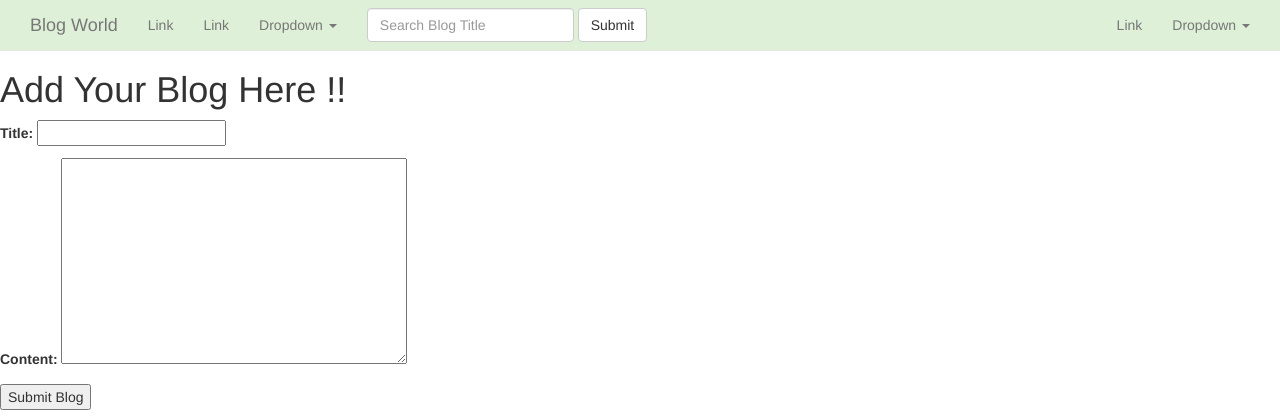
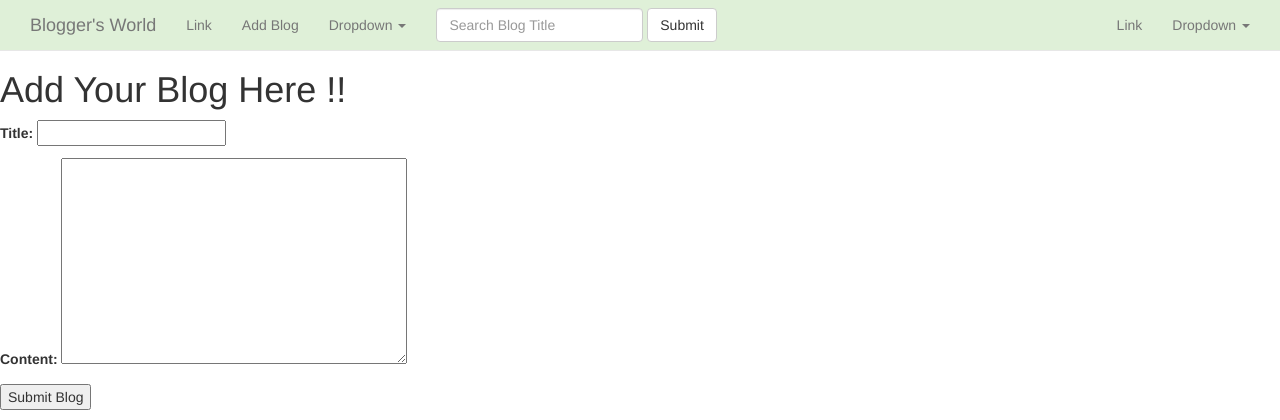
Before and after one commit to 1995YogeshSharma/SampleBlogApp, a Django app: page /blog/add_blog/ in a window 1280 px wide. Shown: the top 420 px of the page. Run offline with Django 3.2, Linux system fonts and the light colour scheme; a user stored in the database is signed in; some libraries are stand-ins or nearby versions.

Commit message:
adding blog - link added on home page to add blog

```diff
--- a/templates/base.html
+++ b/templates/base.html
@@ -20,13 +20,13 @@
                     <span class="icon-bar"></span>
                     <span class="icon-bar"></span>
                     </button>
-                    <a class="navbar-brand" href="{% url 'home' %}">Blog World</a>
+                    <a class="navbar-brand" href="{% url 'home' %}">Blogger's World</a>
                 </div >
 <!-- Collect the nav links, forms, and other content for toggling -->
                 <div class="collapse navbar-collapse bg-success" id="bs-example-navbar-collapse-1">
                     <ul class="nav navbar-nav">
                         <li class=""><a href="#">Link <span class="sr-only">(current)</span></a></li>
-                        <li><a href="#">Link</a></li>
+                        <li><a href="{% url 'add_blog' %}">Add Blog</a></li>
                         <li class="dropdown">
                             <a href="#" class="dropdown-toggle" data-toggle="dropdown" role="button" aria-haspopup="true" aria-expanded="false">Dropdown <span class="caret"></span></a>
                             <ul class="dropdown-menu">
```
Also changed, not shown: db.sqlite3.
